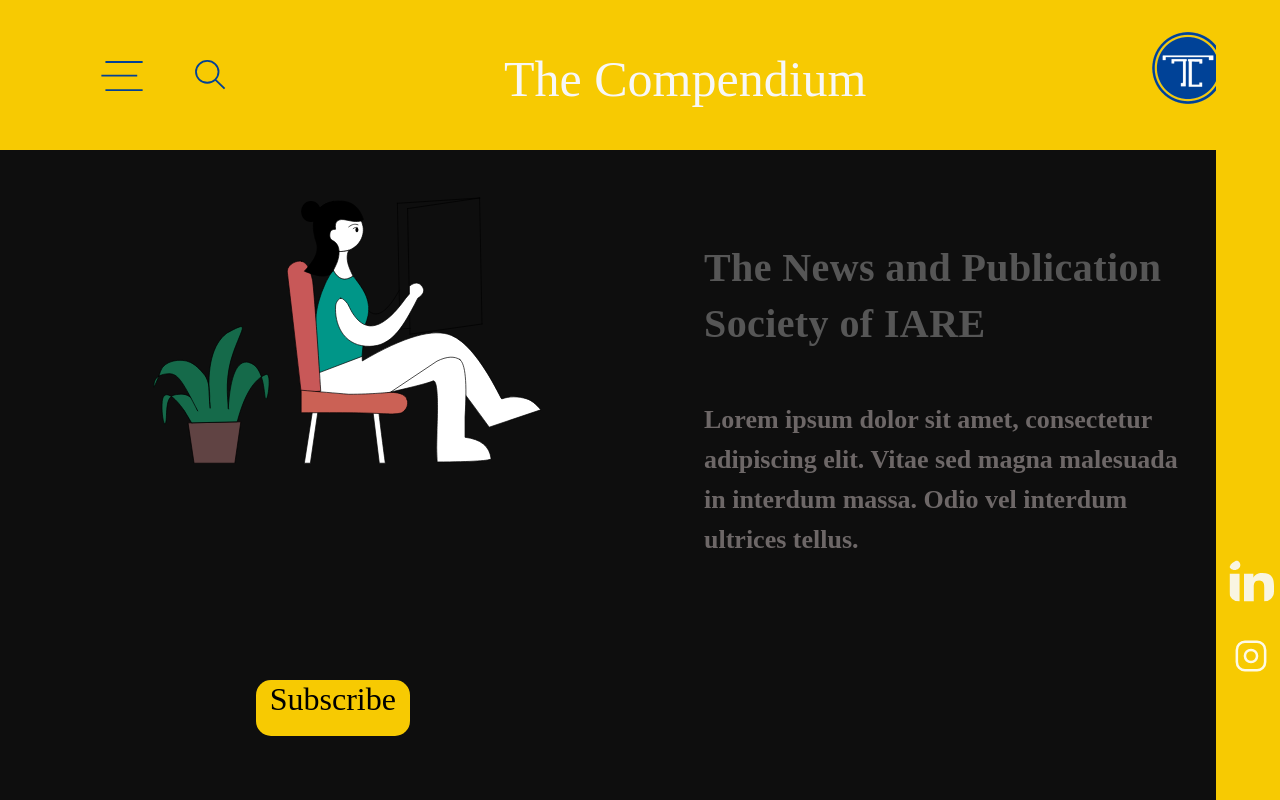
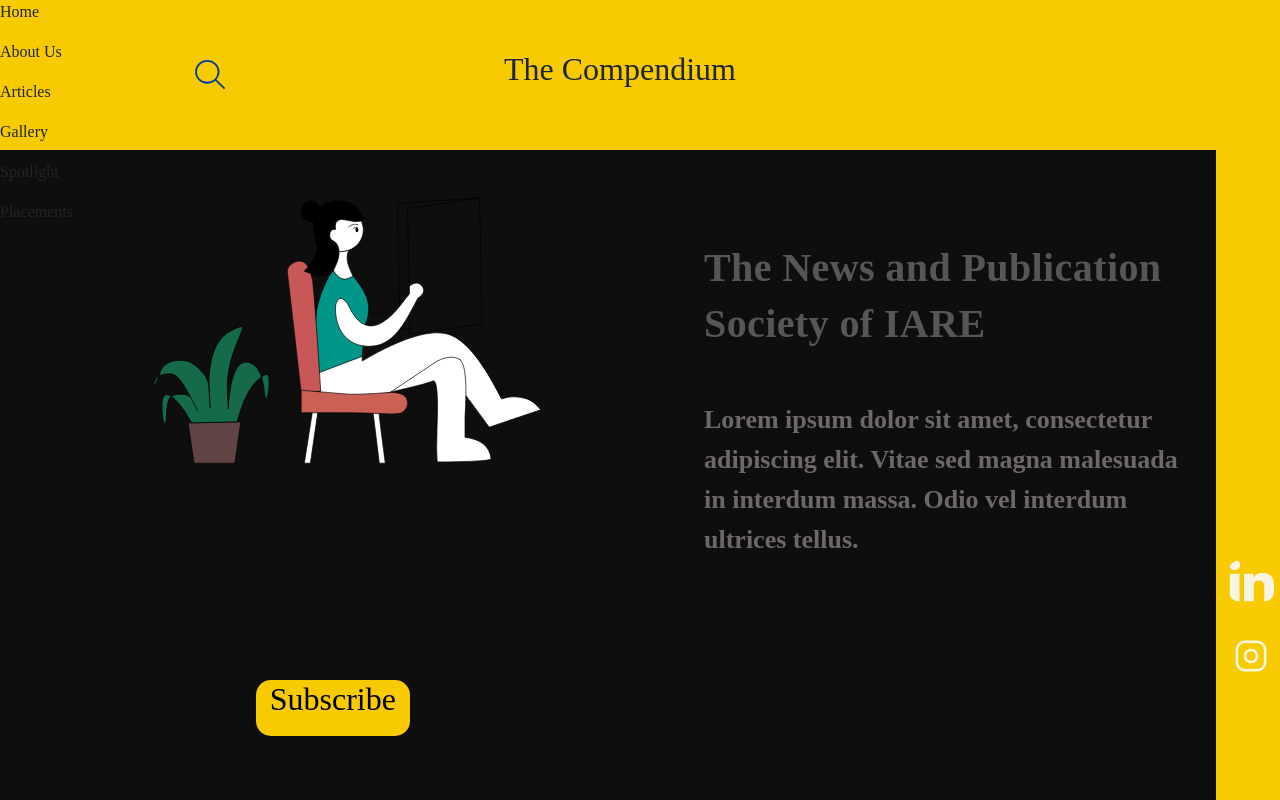
Before and after one commit to Akhilchary/compendium, a React (Create React App) app in the folder frontend/: page / in a window 1280 px wide. Shown: the top 800 px of the page. Built offline with nearby package versions, Linux system fonts and the light colour scheme.

Commit message:
Update Topbar.jsx

```diff
--- a/frontend/src/components/Topbar/Topbar.jsx
+++ b/frontend/src/components/Topbar/Topbar.jsx
@@ -7,25 +7,20 @@
 function Topbar(){
     return(
         <>
-            <div className="nav-bar" >
-            <div >
-                <img  className="menu-icon"  src={menuIcon} alt="" />
-                <img className="search-icon" src={searchIcon} alt="" />
+            <div className="nav-bar">
+                <div className="name-comp">
+                    <h2 className="name">The Compendium</h2>
+                </div>
+                <div className="menu-items">
+                    <p>Home</p>
+                    <p>About Us</p>
+                    <p>Articles</p>
+                    <p>Gallery</p>
+                    <p>Spotlight</p>
+                    <p>Placements</p>
+                    <img className="search-icon" src={searchIcon} alt="" />
+                </div>
             </div>
-            <div className="name-comp">
-                <p className="name-p" >The Compendium</p>
-            </div>
-            <div className="logo">
-                <img src={logo} alt="" />
-            </div>
-
-            </div>
-
-
-
-
-
-
         </>
 
     );
```
